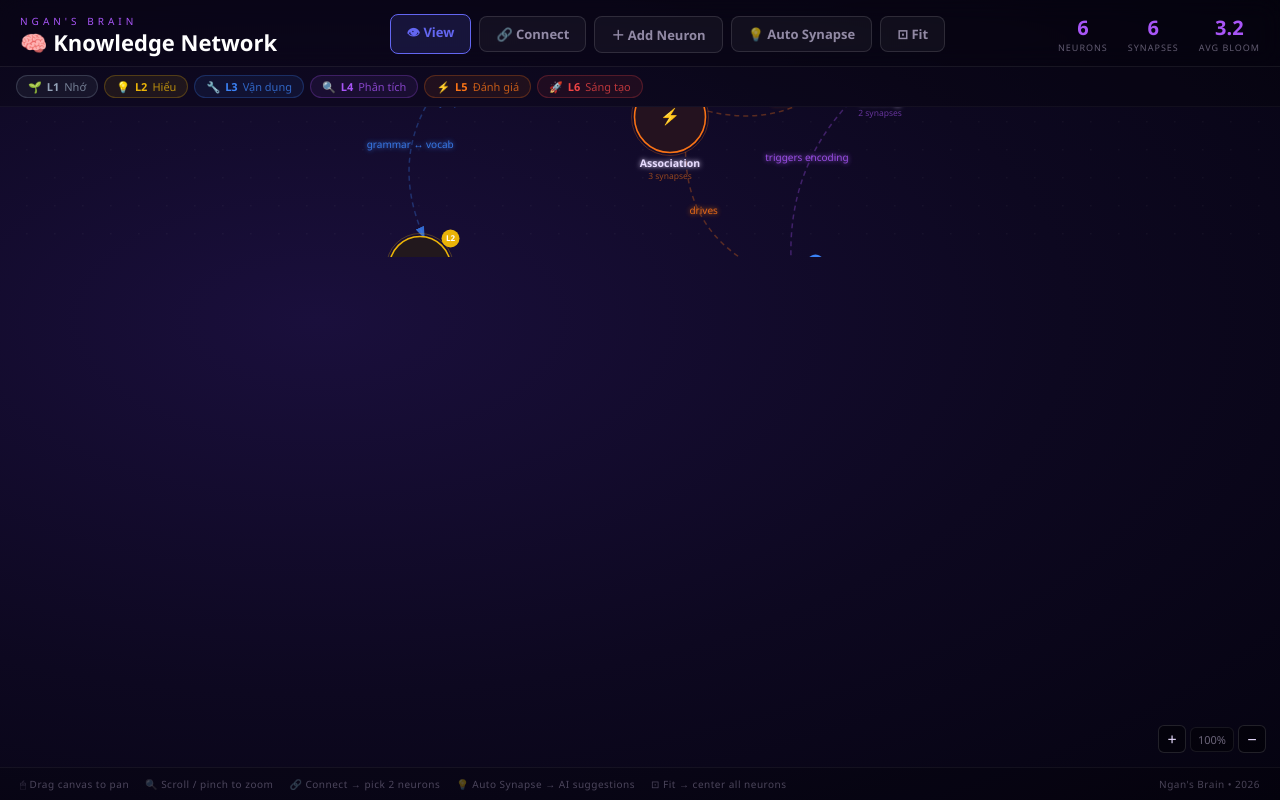
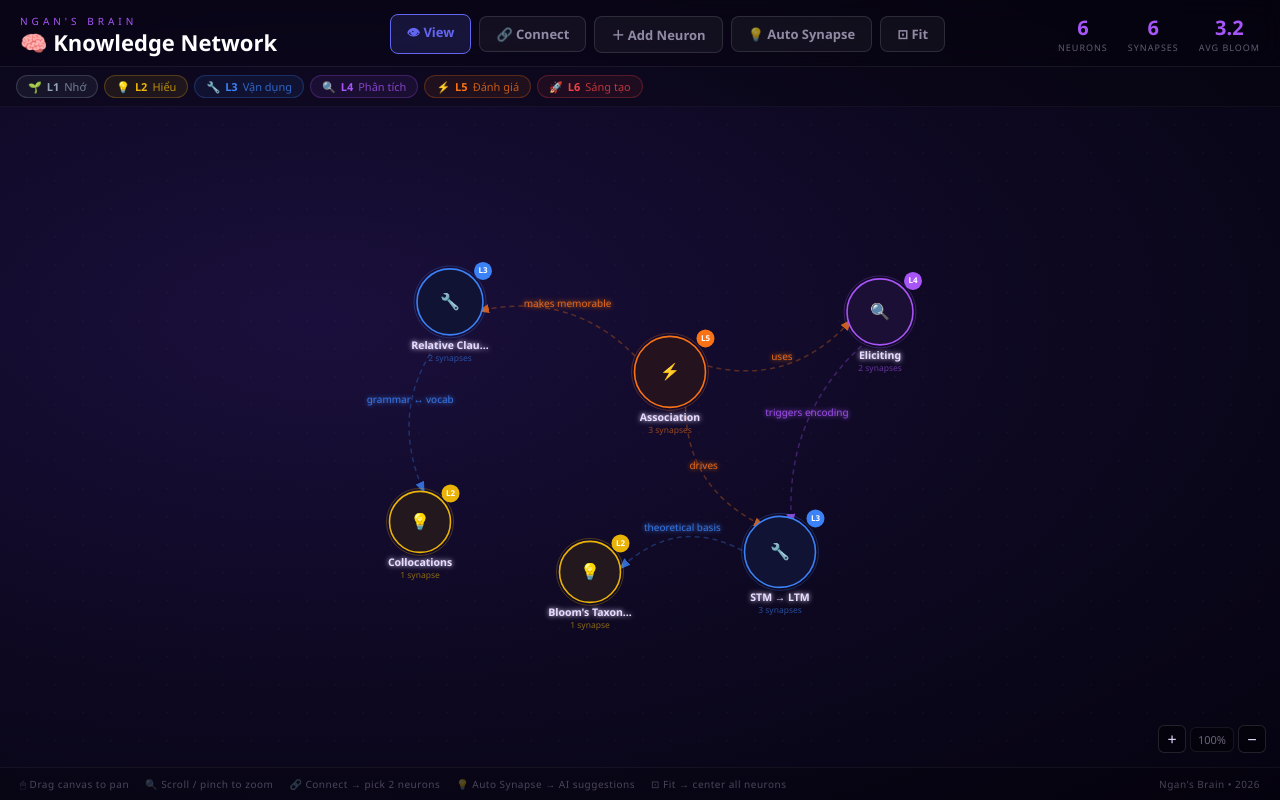
Before and after one commit to vonguyenthaongan127-web/brain-network, a React (Vite) app: page / in a window 1280 px wide. Built offline with nearby package versions, Linux system fonts and the light colour scheme.

Commit message:
update app

```diff
--- a/brain_network_2.jsx
+++ b/brain_network_2.jsx
@@ -445,10 +445,10 @@ export default function BrainNetwork() {
   // ─────────────────────────────────────────────────────────
   return (
     <div style={{
-      minHeight:"100vh", width:"100%",
+      height:"100vh", width:"100%", overflow:"hidden",
       background:"radial-gradient(ellipse at 25% 40%, #1a0f3c 0%, #0d0820 55%, #050310 100%)",
       fontFamily:"'Segoe UI',system-ui,sans-serif", color:"#e8dcff",
-      display:"flex", flexDirection:"column", userSelect:"none", overflowX:"hidden"
+      display:"flex", flexDirection:"column", userSelect:"none"
     }}>
 
       {/* ── HEADER ─────────────────────────────── */}
```
